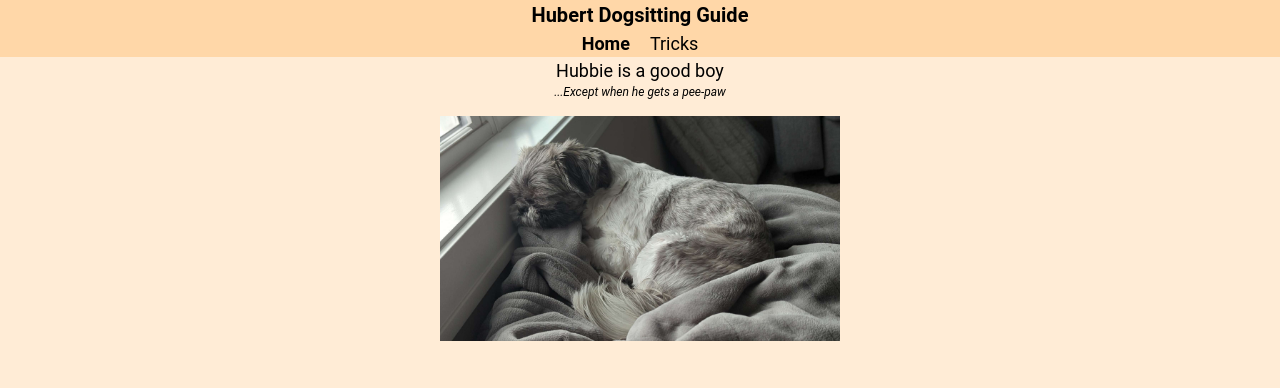
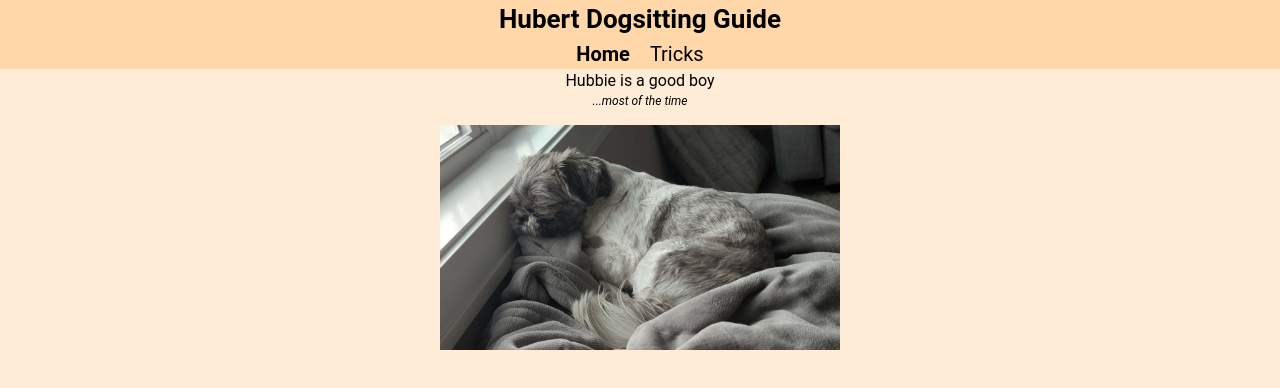
Before and after one commit to nicklindsley/hubert-dogsitting, a SvelteKit app: page / in a window 1280 px wide. Shown: the top 388 px of the page. Built offline with nearby package versions, Linux system fonts and the light colour scheme.

Commit message:
Add trick page

```diff
--- a/src/lib/components/NavBar.svelte
+++ b/src/lib/components/NavBar.svelte
@@ -3,7 +3,7 @@
 	import { resolve } from '$app/paths';
 	import type { RouteId } from '$app/types';
 
-	const currentRoute = $derived(page.url.pathname);
+	const currentRoute = $derived(page.route.id);
 
 	type NavBarProps = {
 		links?: { label: string; route: RouteId }[];
@@ -13,15 +13,17 @@
 </script>
 
 <div class="sticky top-0 flex min-h-10 w-full flex-col items-center bg-orange-200">
-	<h5>Hubert Dogsitting Guide</h5>
+	<h3>Hubert Dogsitting Guide</h3>
 	<div class="flex gap-5">
 		{#each links as link (link.label)}
+			<h6>
 				<a
 					class={`hover:underline ${currentRoute === link.route ? 'font-bold' : ''}`}
 					href={resolve(link.route)}
 				>
 					{link.label}
 				</a>
+			</h6>
 		{/each}
 	</div>
 </div>
--- a/src/lib/components/TrickVideo.svelte
+++ /dev/null
@@ -1,29 +0,0 @@
-<script lang="ts">
-	import { digging } from '$lib/assets/trickVideos';
-
-	type Video = { title: string; description?: string; url: string };
-
-	const videos = {
-		digging: {
-			title: 'Digging',
-			description: 'Hubbie likes to dig to make his bed',
-			url: digging,
-		},
-	} as const satisfies Record<string, Video>;
-	type VideoIds = keyof typeof videos;
-
-	type TrickVideoProps = {
-		videoId: VideoIds;
-		width?: number;
-	};
-
-	const { videoId, width = 200 }: TrickVideoProps = $props();
-
-	const video = $derived(videos[videoId]);
-</script>
-
-<div>
-	<video controls {width}>
-		<source src={video.url} />
-	</video>
-</div>
--- /dev/null
+++ b/src/lib/components/Video.svelte
@@ -0,0 +1,22 @@
+<script lang="ts">
+	type Video = { title: string; description?: string; url: string };
+
+	type VideoProps = {
+		video: Video;
+		width?: number;
+	};
+
+	const { video, width = 200 }: VideoProps = $props();
+</script>
+
+<div class="border-rounded m-2 flex flex-col gap-2 rounded-2xl border p-2.5">
+	<h6>{video.title}</h6>
+	{#if video.description}
+		<p>{video.description}</p>
+	{/if}
+	<div class="flex justify-center">
+		<video controls {width}>
+			<source src={video.url} />
+		</video>
+	</div>
+</div>
--- a/src/routes/+page.svelte
+++ b/src/routes/+page.svelte
@@ -5,7 +5,7 @@
 <div class="flex flex-col items-center gap-4">
 	<div class="flex flex-col items-center">
 		<p>Hubbie is a good boy</p>
-		<p class="text-xs italic">...Except when he gets a pee-paw</p>
+		<p class="text-xs italic">...most of the time</p>
 	</div>
 	<img src={hubertSleeping} alt="Hubert sleeping" width={400} />
 </div>
--- a/src/routes/layout.css
+++ b/src/routes/layout.css
@@ -8,7 +8,7 @@
 body {
     background-color: var(--light-orange);
     font-family: Roboto, sans-serif;
-    font-size: 18px;
+    font-size: 16px;
 }
 
 h1 {
--- a/src/routes/tricks/+page.svelte
+++ b/src/routes/tricks/+page.svelte
@@ -1,9 +1,21 @@
-<script>
-	import TrickVideo from '$lib/components/TrickVideo.svelte';
+<script lang="ts">
+	import type { ComponentProps } from 'svelte';
+	import Video from '$lib/components/Video.svelte';
+	import { digging } from '$lib/assets/trickVideos';
+
+	const trickVideos: ComponentProps<typeof Video>['video'][] = [
+		{
+			title: 'Sit',
+			description: 'Hold your fist out about waist high and say "sit"',
+			url: digging,
+		},
+	];
 </script>
 
 <div>
-	<h6>Trick Videos</h6>
-
-	<TrickVideo videoId="digging" />
+	<div class="grid grid-cols-3 gap-5">
+		{#each trickVideos as video (video.title)}
+			<Video {video} />
+		{/each}
+	</div>
 </div>
```
Lines whose indentation alone changed are shown as unchanged.
